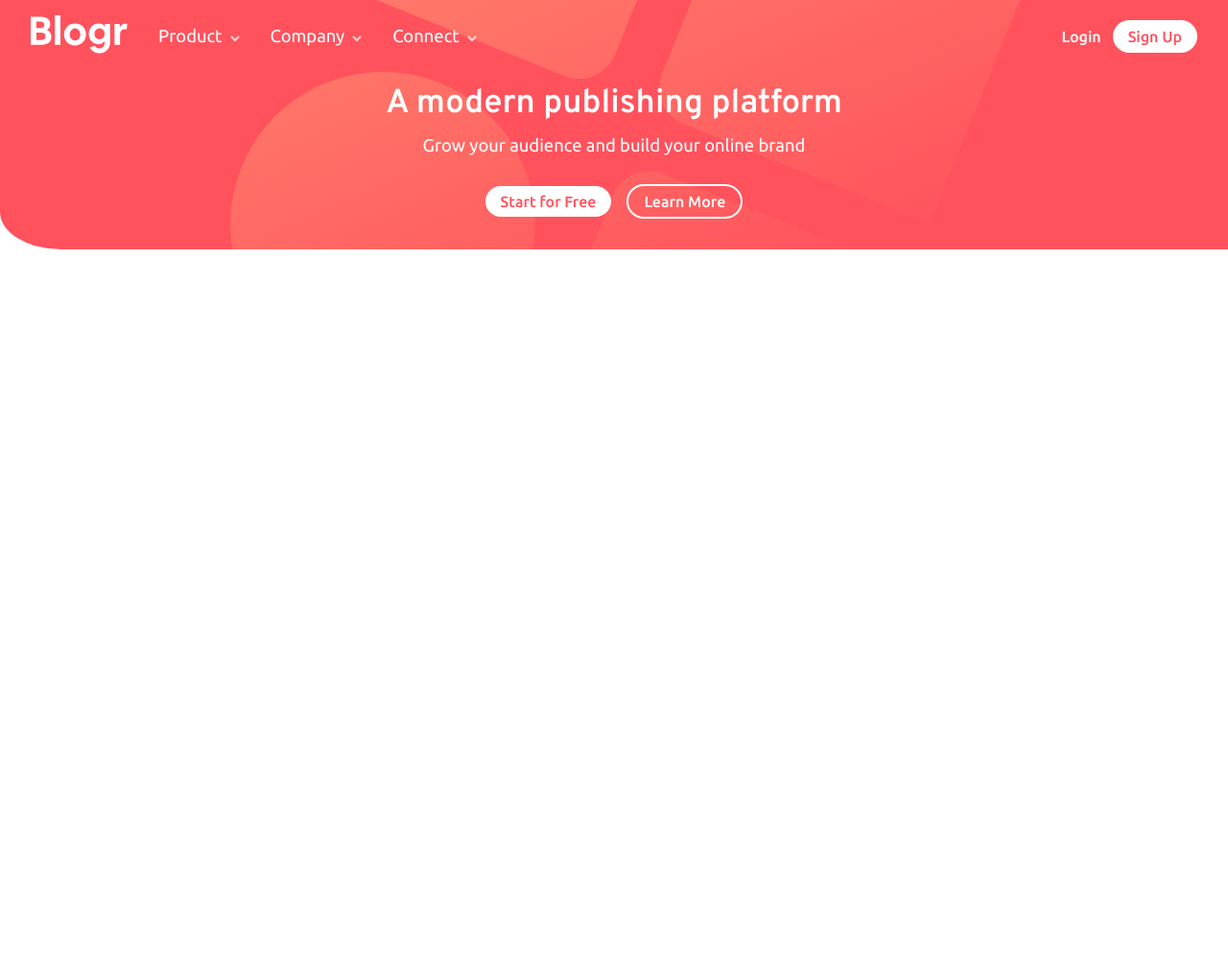
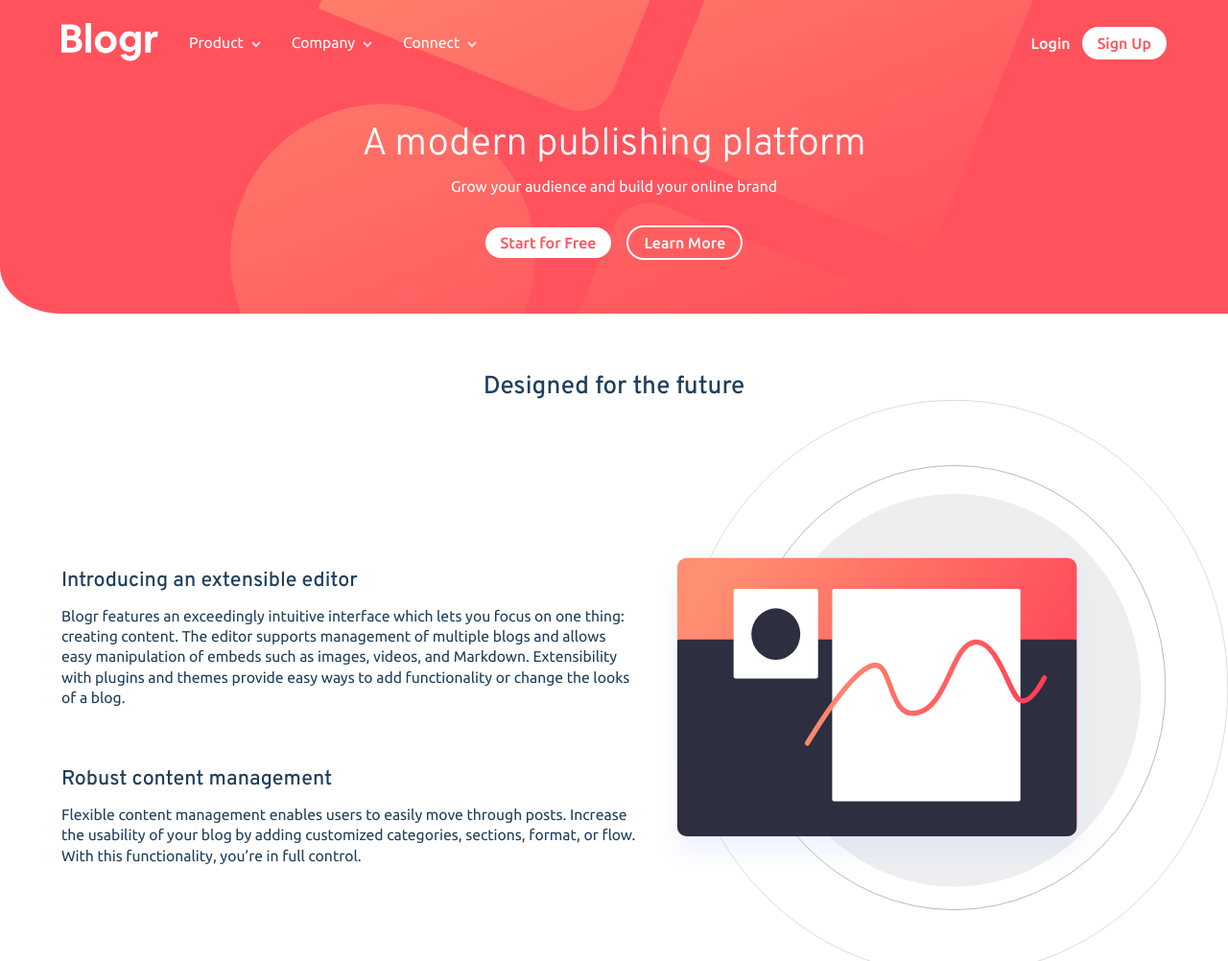
Before and after one commit to Oluwalolope/blogr-landing-page, a plain HTML site: page public/index.html in a window 1280 px wide. Shown: the top 1002 px of the page at 96% size. Before the commit the page ends 800 px from the top, so only its background shows below. Drawn offline with Linux system fonts and the light colour scheme.

Commit message:
Basic ain section styling for desktop

```diff
--- a/public/index.html
+++ b/public/index.html
@@ -50,7 +50,46 @@
         </header>
 
         <main>
+            <h2>Designed for the future</h2>
+            <section class="herobox ">
+                <img src="./assets/images/illustration-editor-desktop.svg" alt="">
 
+                <div>
+                    <h3>Introducing an extensible editor</h3>
+                    <p>Blogr features an exceedingly intuitive interface which lets you focus on one thing: creating content.
+                    The editor supports management of multiple blogs and allows easy manipulation of embeds such as images,
+                    videos, and Markdown. Extensibility with plugins and themes provide easy ways to add functionality or
+                    change the looks of a blog.</p>
+
+                    <h3>Robust content management</h3>
+                    <p>Flexible content management enables users to easily move through posts. Increase the usability of your blog
+                    by adding customized categories, sections, format, or flow. With this functionality, you’re in full control.</p>
+                </div>
+            </section>
+
+            <section class="herobox reverse">
+                <img src="./assets/images/illustration-phones.svg" alt="">
+
+                <div>
+                    <h2>State of the Art Infrastructure</h2>
+                    <p>With reliability and speed in mind, worldwide data centers provide the backbone for ultra-fast connectivity.
+                    This ensures your site will load instantly, no matter where your readers are, keeping your site competitive.</p>
+                </div>
+            </section>
+
+            <section class="herobox ">
+                <img src="./assets/images/illustration-laptop-desktop.svg" alt="">
+                <div>
+                    <h3>Free, open, simple</h3>
+                    <p>Blogr is a free and open source application backed by a large community of helpful developers. It supports
+                    features such as code syntax highlighting, RSS feeds, social media integration, third-party commenting tools,
+                    and works seamlessly with Google Analytics. The architecture is clean and is relatively easy to learn.</p>
+
+                    <h3>Powerful tooling</h3>
+                    <p>Batteries included. We built a simple and straightforward CLI tool that makes customization and deployment a breeze, but
+                    capable of producing even the most complicated sites.</p>
+                </div>
+            </section>
         </main>
 
         <footer>
--- a/src/app/scss/base/_globals.scss
+++ b/src/app/scss/base/_globals.scss
@@ -16,9 +16,10 @@
     --bg-clr-very-dark-desaturated-blue: hsl(237, 23%, 32%);
 
     //font size
-    --fs-h1: clamp(1.75rem, 1.6071rem + 0.7143vw, 2.275rem);
+    --fs-h1: clamp(1.75rem, 1.5rem + 1.25vw, 2.625rem);
     --fs-h2: clamp(1.25rem, 1.429rem + 0.5357vw, 1.625rem);
-    --fs-p: clamp(0.9375rem, 0.8661rem + 0.3571vw, 1.1875rem);
+    --fs-h3: clamp(1.125rem, 1.0536rem + 0.3571vw, 1.375rem);
+    --fs-p: clamp(0.875rem, 0.8393rem + 0.1786vw, 1rem);
 
     // font family
     --ff-main: 'Overpass', sans-serif;
@@ -35,10 +36,14 @@
     --gap-small: 1rem;
     --gap-medium: 1.5rem;
     --gap-large: 2rem;
+    --gap-v-large: 4rem;
 
     //border
     --br-cta: 18px;
     --br-section: 5% 15%;
+
+    //transition
+    --transition: ease-in .1s;
 }
 
 *{
--- a/src/app/scss/base/_typography.scss
+++ b/src/app/scss/base/_typography.scss
@@ -3,17 +3,47 @@
 h1 {
     font-size: var(--fs-h1);
     font-family: var(--ff-main);
-    font-weight: var(--fw-main-medium);
+    font-weight: var(--fw-main-light);
     text-align: center;
-    padding-top: 2rem;
+    padding-top: var(--gap-v-large);
     color: var(--clr-white);
+}
+h2 {
+    font-size: var(--fs-h2);
+    font-family: var(--ff-main);
+    font-weight: var(--fw-body-medium);
+    text-align: center;
+    padding-top: var(--gap-v-large);
+    color: var(--clr-dark-blue);
+}
+h3 {
+    font-size: var(--fs-h3);
+    font-family: var(--ff-main);
+    font-weight: var(--fw-body-medium);
+    text-align: left;
+    padding-top: var(--gap-v-large);
+    color: var(--clr-dark-blue);
 }
 p {
     font-family: var(--ff-body);
     font-size: var(--fs-p);
     color: var(--clr-white);
     text-align: center;
-    padding-top: 1rem;
+    padding-top: var(--gap-small);
+}
+main{
+    p {
+    color: var(--clr-dark-blue);
+    text-align: left;
+    line-height: 1.32rem;
+    }
+    .reverse {
+        h2, p{
+            text-align: left;
+            color: var(--clr-white);
+        }
+    }
+
 }
 .nav--headings {
     font-family: var(--ff-body);
@@ -22,6 +52,7 @@ p {
 
     div{
         &:hover {
+            transition: var(--transition);
             cursor: pointer;
             text-decoration: underline;
         }
--- a/src/app/scss/components/_buttons.scss
+++ b/src/app/scss/components/_buttons.scss
@@ -6,6 +6,7 @@
     border-radius: var(--br-cta);
 
     &:hover {
+        transition: var(--transition);
         background-color: var(--clr-very-light-red);
         color: var(--clr-white);
     }
@@ -17,6 +18,7 @@
         border-radius: var(--br-cta);
 
         &:hover {
+            transition: var(--transition);
             background-color: var(--clr-white);
             color: var(--clr-light-red);
         }
--- a/src/app/scss/layout/_layout.scss
+++ b/src/app/scss/layout/_layout.scss
@@ -1,7 +1,7 @@
 @use '../base/globals' as *;
 
 header {
-    padding: 1rem 2rem 0 2rem;
+    padding: var(--gap-medium) var(--gap-v-large);
     border-bottom-left-radius: var(--br-section);
     background-color: var(--clr-light-red);
     background-image: url(../assets/images/bg-pattern-intro-desktop.svg);
@@ -56,3 +56,30 @@ nav {
         }
     }
 }
+main {
+    section {
+        display: flex;
+        flex-direction: row-reverse;
+        justify-content: center;
+        align-items: center;
+        padding-left: var(--gap-v-large);
+        gap: var(--gap-small);
+
+        img {
+            flex: 1;
+            width: 250px;
+            aspect-ratio: 1;
+        }
+        div {
+            flex: 1;
+        }
+
+        &:is(.reverse){
+            padding-inline: var(--gap-v-large);
+            flex-direction: row;
+            background-image: var(--gradient-2);
+            border-top-right-radius: var(--br-section);
+            border-bottom-left-radius: var(--br-section);
+        }
+    }
+}
```
Also changed, not shown: public/dist/style.css, public/dist/style.min.css.
